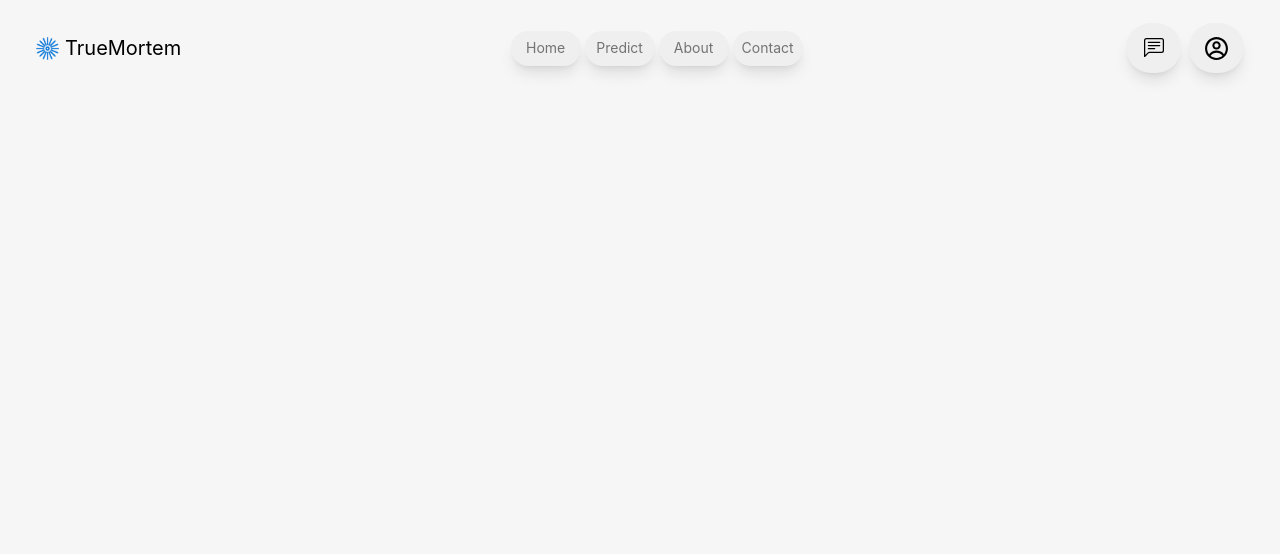
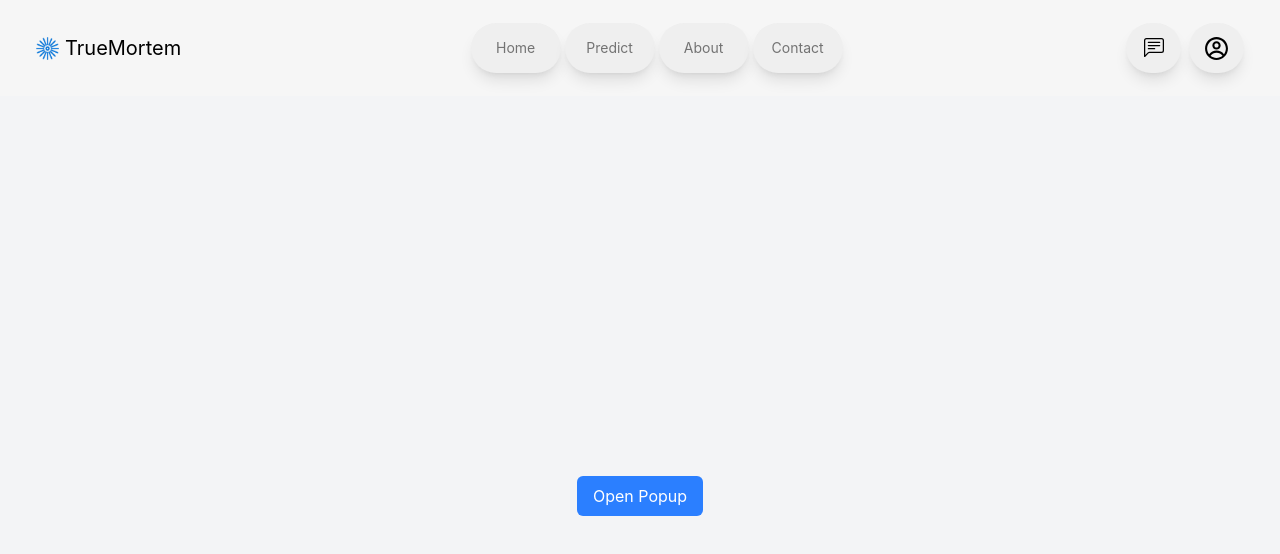
Before and after one commit to SachithPathiranage/TrueMortem, a React (Vite) app in the folder Application/frontend/TrueMortem/: page /blur in a window 1280 px wide. Shown: the top 554 px of the page. Built offline with nearby package versions, Linux system fonts and the light colour scheme.

Commit message:
Better navigation bar

```diff
--- a/Application/frontend/TrueMortem/src/App.jsx
+++ b/Application/frontend/TrueMortem/src/App.jsx
@@ -8,6 +8,7 @@ import Predict from "./pages/Predict";
 import Chatbot from "./pages/Chatbot";
 import Signin from "./pages/Signin";
 import Register from "./pages/Register";
+import Blur from "./pages/Blur";
 
 const App = () => {
   const [isAuthenticated, setIsAuthenticated] = useState(false); // ✅ Authentication state
@@ -19,13 +20,27 @@ const App = () => {
         <Route path="/" element={<Home />} />
         <Route path="/about" element={<About />} />
         <Route path="/contact" element={<Contact />} />
+        <Route path="/blur" element={<Blur />} />
+        {/* Predict Route with Authentication Check */}
         <Route
           path="/predict"
-          element={isAuthenticated ? <Predict /> : <Signin setIsAuthenticated={setIsAuthenticated} />}
+          element={
+            isAuthenticated ? (
+              <Predict />
+            ) : (
+              <Signin setIsAuthenticated={setIsAuthenticated} />
+            )
+          }
         />
         <Route path="/chatbot" element={<Chatbot />} />
-        <Route path="/signin" element={<Signin setIsAuthenticated={setIsAuthenticated} />} />
-        <Route path="/register" element={<Register setIsAuthenticated={setIsAuthenticated} />} />
+        <Route
+          path="/signin"
+          element={<Signin setIsAuthenticated={setIsAuthenticated} />}
+        />
+        <Route
+          path="/register"
+          element={<Register setIsAuthenticated={setIsAuthenticated} />}
+        />
       </Routes>
     </Router>
   );
--- /dev/null
+++ b/Application/frontend/TrueMortem/src/components/Cards.jsx
@@ -0,0 +1,87 @@
+import React from "react";
+import { BsArrowUpRight } from "react-icons/bs";
+import { AiOutlineClose } from "react-icons/ai";
+import { BiWater } from "react-icons/bi";
+import { LuFileText } from "react-icons/lu";
+
+const Card = ({ image, title, label, link, isBlurred }) => {
+  return (
+    <div className="relative w-[250px] h-[300px] bg-gray-200 rounded-2xl p-4 flex flex-col justify-between shadow-lg overflow-hidden">
+      {/* Background Image */}
+      <img
+        src={image}
+        alt={title}
+        className={`absolute inset-0 w-full h-full object-cover transition-all ${
+          isBlurred ? "blur-md" : "blur-0"
+        }`}
+      />
+
+      {/* Overlay */}
+      <div className="absolute inset-0 bg-black/20 rounded-2xl"></div>
+
+      {/* Top Buttons */}
+      <div className="absolute top-3 left-3 flex flex-col gap-2">
+        <button className="w-8 h-8 flex items-center justify-center bg-white/30 rounded-full text-white">
+          <AiOutlineClose />
+        </button>
+        <button className="w-8 h-8 flex items-center justify-center bg-white/30 rounded-full text-white">
+          <BiWater />
+        </button>
+      </div>
+      <button className="absolute top-3 right-3 w-8 h-8 flex items-center justify-center bg-white/30 rounded-full text-white">
+        <LuFileText />
+      </button>
+
+      {/* Content */}
+      <div className="relative text-white p-4">
+        <span className="bg-white/30 px-2 py-1 rounded-lg text-sm">
+          {label}
+        </span>
+        <h2 className="text-2xl font-semibold mt-2">{title}</h2>
+      </div>
+
+      {/* Arrow Button */}
+      <a
+        href={link}
+        className="absolute bottom-3 right-3 w-10 h-10 bg-white rounded-full flex items-center justify-center shadow-md"
+      >
+        <BsArrowUpRight className="text-black text-xl" />
+      </a>
+    </div>
+  );
+};
+
+const Cards = () => {
+  const cards = [
+    {
+      image: "/path/to/image1.jpg",
+      title: "Osteoporosis",
+      label: "Bisphosphonate drugs",
+      link: "/osteoporosis",
+      isBlurred: true,
+    },
+    {
+      image: "/path/to/image2.jpg",
+      title: "Arthritis",
+      label: "Anti-inflammatory drugs",
+      link: "/arthritis",
+      isBlurred: false,
+    },
+    {
+      image: "/path/to/image3.jpg",
+      title: "Diabetes",
+      label: "Insulin Therapy",
+      link: "/diabetes",
+      isBlurred: true,
+    },
+  ];
+
+  return (
+    <div className="max-w-[1240px] mx-auto grid grid-cols-1 md:grid-cols-3 gap-10 mt-12 shadow-lg justify-between">
+      {cards.map((card, index) => (
+        <Card key={index} {...card} />
+      ))}
+    </div>
+  );
+};
+export default Cards;
--- a/Application/frontend/TrueMortem/src/components/Navbar.jsx
+++ b/Application/frontend/TrueMortem/src/components/Navbar.jsx
@@ -1,18 +1,24 @@
 import React, { useState } from "react";
 import { AiOutlineClose, AiOutlineMenu } from "react-icons/ai";
-import { Link, useNavigate } from "react-router-dom";
+import { Link, useLocation, useNavigate } from "react-router-dom";
 import { BsChatLeftText } from "react-icons/bs";
 import { CgProfile } from "react-icons/cg";
 
 const Navbar = ({ isAuthenticated }) => {
   const [nav, setNav] = useState(false);
+  const location = useLocation();
   const navigate = useNavigate();
 
   const handleNav = () => {
     setNav(!nav);
   };
 
-  // Function to handle Predict navigation
+  const getActiveClass = (path) =>
+    location.pathname === path
+      ? "bg-white text-black"
+      : "bg-[#efefef] text-[#737373] hover:text-[#494646] hover:bg-[#e2e0e0]";
+
+  // Handle Predict Click Navigation
   const handlePredictClick = () => {
     if (isAuthenticated) {
       navigate("/predict");
@@ -26,47 +32,88 @@ const Navbar = ({ isAuthenticated }) => {
     <header className="flex justify-between items-center w-full h-24 max-w-[1240px] mx-auto px-4">
       {/* Logo (Left) */}
       <a href="/" className="shrink-0 flex">
-        <img src="/trueMortem.png" alt="TrueMortem Logo" className="w-auto h-[23px] grow-0 my-auto" />
+        <img
+          src="/trueMortem.png"
+          alt="TrueMortem Logo"
+          className="w-auto h-[23px] grow-0 my-auto"
+        />
         <span className="px-1.5 mx-auto my-auto text-xl">TrueMortem</span>
       </a>
 
-      {/* Desktop Menu */}
+      {/* Desktop Menu (Hidden in Mobile) */}
       <ul className="hidden md:flex flex-1 justify-center items-center gap-1">
-        <li
-          className="shadow-lg flex items-center justify-center text-sm w-[70px] h-[35px] bg-[#efefef] rounded-[25px] text-[#737373] hover:text-[#494646] hover:bg-[#e2e0e0] transition"
-        >
-          <Link to="/">Home</Link>
-        </li>
-        <li
-          className="shadow-lg flex items-center justify-center text-sm w-[70px] h-[35px] bg-[#efefef] rounded-[25px] text-[#737373] hover:text-[#494646] hover:bg-[#e2e0e0] transition cursor-pointer"
-          onClick={handlePredictClick}
-        >
-          Predict
-        </li>
-        <li
-          className="shadow-lg flex items-center justify-center text-sm w-[70px] h-[35px] bg-[#efefef] rounded-[25px] text-[#737373] hover:text-[#494646] hover:bg-[#e2e0e0] transition"
-        >
-          <Link to="/about">About</Link>
-        </li>
-        <li
-          className="shadow-lg flex items-center justify-center text-sm w-[70px] h-[35px] bg-[#efefef] rounded-[25px] text-[#737373] hover:text-[#494646] hover:bg-[#e2e0e0] transition"
-        >
-          <Link to="/contact">Contact</Link>
-        </li>
+        {["Home", "Predict", "About", "Contact"].map((label, index) => {
+          const path = `/${
+            label.toLowerCase() === "home" ? "" : label.toLowerCase()
+          }`;
+          return (
+            <li
+              key={index}
+              className={`shadow-lg flex items-center justify-center text-sm w-[90px] h-[50px] rounded-[25px] transition ${getActiveClass(
+                path
+              )} ${label === "Predict" ? "cursor-pointer" : ""}`}
+              onClick={label === "Predict" ? handlePredictClick : null} // Attach handler for Predict
+            >
+              {label !== "Predict" ? <Link to={path}>{label}</Link> : label}
+            </li>
+          );
+        })}
       </ul>
 
       {/* Right Section */}
       <ul className="flex items-center gap-2">
-        <li className="shadow-lg flex items-center justify-center text-[20px] w-[55px] h-[50px] bg-[#efefef] rounded-[25px] text-black hover:bg-[#e2e0e0] transition">
-          <Link to="/chatbot">
-            <BsChatLeftText />
-          </Link>
-        </li>
-        <li className="shadow-lg flex items-center justify-center text-[25px] w-[55px] h-[50px] bg-[#efefef] rounded-[25px] text-black hover:bg-[#e2e0e0] transition">
-          <Link to="/signin">
-            <CgProfile />
-          </Link>
-        </li>
+        {[
+          { to: "/chatbot", icon: <BsChatLeftText />, size: "text-[20px]" },
+          { to: "/signin", icon: <CgProfile />, size: "text-[25px]" },
+        ].map((item, index) => (
+          <li
+            key={index}
+            className={`shadow-lg flex items-center justify-center ${item.size} w-[55px] h-[50px] bg-[#efefef] rounded-[25px] text-black hover:bg-[#e2e0e0] transition`}
+          >
+            <Link to={item.to}>{item.icon}</Link>
+          </li>
+        ))}
+
+        {/* Mobile Menu Button */}
+        <div
+          onClick={handleNav}
+          className="md:hidden flex items-center justify-center cursor-pointer p-2 shadow-lg mx-auto my-auto w-[55px] h-[50px] bg-[#efefef] rounded-[25px] text-black hover:bg-[#e2e0e0] transition"
+        >
+          {nav ? <AiOutlineClose size={25} /> : <AiOutlineMenu size={25} />}
+        </div>
+      </ul>
+
+      {/* Mobile Sidebar */}
+      <ul
+        className={
+          nav
+            ? "fixed left-0 top-0 w-[60%] h-full border-r border-gray-300 bg-[#f6f6f6] ease-in-out duration-500 p-6 z-50"
+            : "ease-in-out duration-500 fixed left-[-100%]"
+        }
+      >
+        {/* Logo (Left) */}
+        <a href="/" className="shrink-0 flex">
+          <img
+            src="/trueMortem.png"
+            alt="TrueMortem Logo"
+            className="w-auto h-[23px] grow-0 my-auto"
+          />
+          <span className="px-1.5 my-auto text-xl">TrueMortem</span>
+        </a>
+        {["Home", "Predict", "About", "Contact"].map((label, index) => {
+          const path = `/${
+            label.toLowerCase() === "home" ? "" : label.toLowerCase()
+          }`;
+          return (
+            <li
+              key={index}
+              className="p-4 border-b border-gray-300 text-[#737373] hover:text-[#494646] hover:bg-[#e2e0e0] transition"
+              onClick={label === "Predict" ? handlePredictClick : handleNav}
+            >
+              {label !== "Predict" ? <Link to={path}>{label}</Link> : label}
+            </li>
+          );
+        })}
       </ul>
     </header>
   );
--- /dev/null
+++ b/Application/frontend/TrueMortem/src/pages/Blur.jsx
@@ -0,0 +1,39 @@
+import { useState } from "react";
+import { motion } from "framer-motion";
+
+export default function PopupComponent() {
+  const [isOpen, setIsOpen] = useState(false);
+
+  return (
+    <div className="relative min-h-screen flex items-center justify-center bg-gray-100">
+      <button
+        onClick={() => setIsOpen(true)}
+        className="px-4 py-2 bg-blue-500 text-white rounded-md hover:bg-blue-600"
+      >
+        Open Popup
+      </button>
+
+      {isOpen && (
+        <div className="fixed inset-0 flex items-center justify-center bg-black bg-opacity-50 backdrop-blur-md">
+          <motion.div
+            initial={{ opacity: 0, scale: 0.8 }}
+            animate={{ opacity: 1, scale: 1 }}
+            exit={{ opacity: 0, scale: 0.8 }}
+            className="bg-white p-6 rounded-2xl shadow-xl w-96 text-center"
+          >
+            <h2 className="text-xl font-bold mb-4">Popup Title</h2>
+            <p className="text-gray-600 mb-4">
+              This is a sample popup with blur effect.
+            </p>
+            <button
+              onClick={() => setIsOpen(false)}
+              className="px-4 py-2 bg-red-500 text-white rounded-md hover:bg-red-600"
+            >
+              Close
+            </button>
+          </motion.div>
+        </div>
+      )}
+    </div>
+  );
+}
```
Also changed, not shown: Application/frontend/TrueMortem/src/components/HeaderStat.jsx (+4 -4 lines), Application/frontend/TrueMortem/src/pages/Home.jsx (+2 -12 lines), Application/frontend/TrueMortem/src/pages/Signin.jsx (+19 -5 lines).
